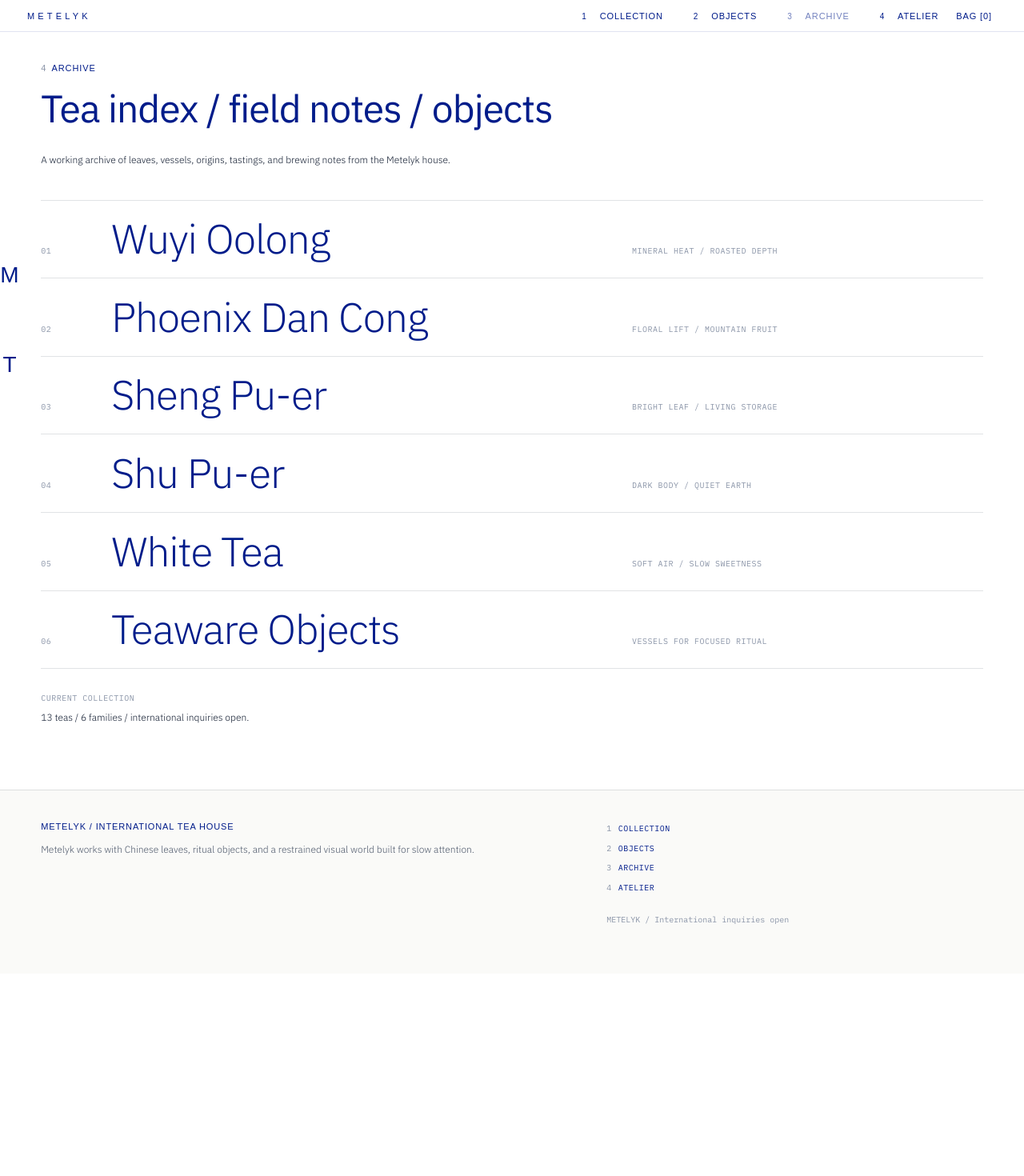
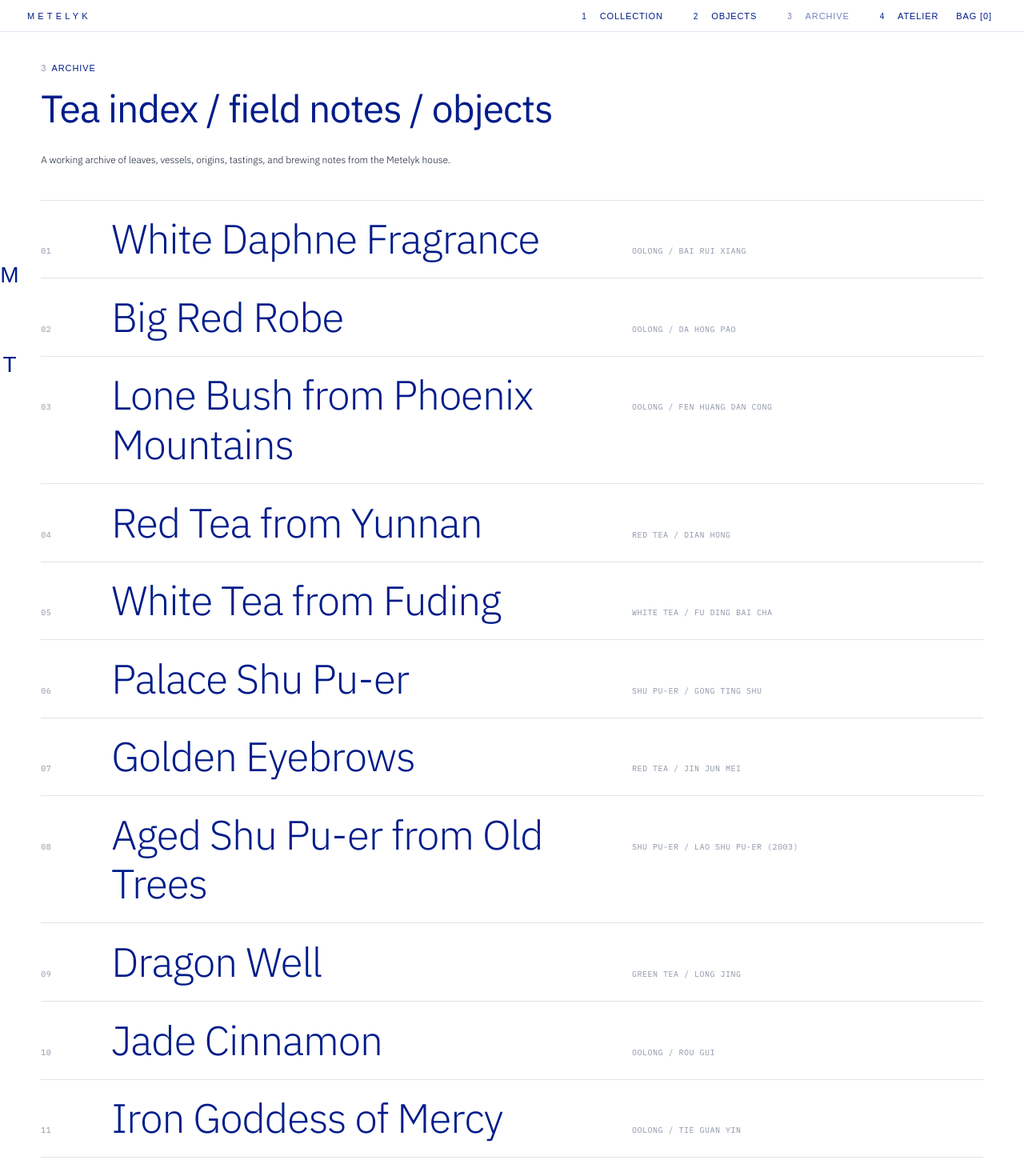
Before and after one commit to moonman89/metelyk, a React (Vite) app: page /archive in a window 1280 px wide. Shown: the top 1470 px of the page at 80% size. Before the commit the page ends 1217 px from the top, so only its background shows below. Built offline with nearby package versions, Linux system fonts and the light colour scheme.

Commit message:
Link archive rows to product pages

```diff
--- a/src/pages/ArchivePage.tsx
+++ b/src/pages/ArchivePage.tsx
@@ -1,19 +1,11 @@
+import { Link } from "react-router-dom";
 import { catalog } from "@/data/catalog";
-
-const archiveItems = [
-  { num: "01", title: "Wuyi Oolong", detail: "Mineral heat / roasted depth" },
-  { num: "02", title: "Phoenix Dan Cong", detail: "Floral lift / mountain fruit" },
-  { num: "03", title: "Sheng Pu-er", detail: "Bright leaf / living storage" },
-  { num: "04", title: "Shu Pu-er", detail: "Dark body / quiet earth" },
-  { num: "05", title: "White Tea", detail: "Soft air / slow sweetness" },
-  { num: "06", title: "Teaware Objects", detail: "Vessels for focused ritual" },
-];
 
 export function ArchivePage() {
   return (
     <section className="page-archive page-pad">
       <p className="section-label">
-        <span>4</span> Archive
+        <span>3</span> Archive
       </p>
       <h1 className="page-heading">Tea index / field notes / objects</h1>
       <p className="body-small manifesto-text">
@@ -21,13 +13,24 @@ export function ArchivePage() {
       </p>
 
       <div className="archive-table">
-        {archiveItems.map((item) => (
-          <article key={item.num} className="archive-row">
-            <span>{item.num}</span>
-            <h2>{item.title}</h2>
-            <p>{item.detail}</p>
-          </article>
-        ))}
+        {catalog.products.map((product, index) => {
+          const category = catalog.categories.find((item) => item.slug === product.category);
+          const num = String(index + 1).padStart(2, "0");
+
+          return (
+            <Link key={product.slug} to={`/tea/${product.slug}`} className="archive-row archive-row--link">
+              <span>{num}</span>
+              <h2>{product.title_en}</h2>
+              <p>{category?.name_en ?? "Tea"} / {product.subtitle_en}</p>
+            </Link>
+          );
+        })}
+
+        <Link to="/teaware" className="archive-row archive-row--link">
+          <span>{String(catalog.products.length + 1).padStart(2, "0")}</span>
+          <h2>Teaware Objects</h2>
+          <p>Vessels for focused ritual</p>
+        </Link>
       </div>
 
       <div className="archive-note">
```
